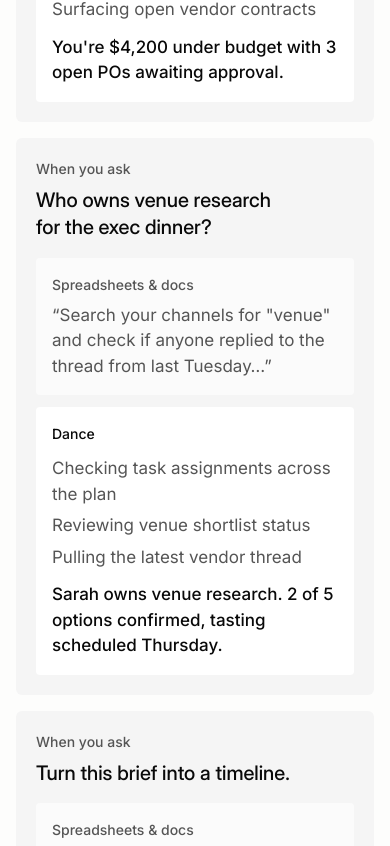
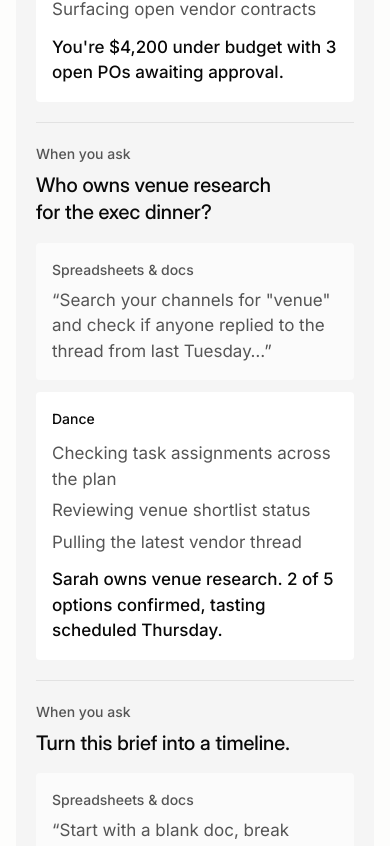
Before and after one commit to scottymatthewman/dance-website, a Next.js app: page / in a window 390 px wide. Shown: the part 6598-7444 px from the top of the page. Built offline with nearby package versions, Linux system fonts and the light colour scheme.

Commit message:
Use scroll-stage from md to fix tablet shell clipping
Move the scroll-driven homepage layout to md+ so content stays inside the shell frame on tablet widths. Restyle differentiator cards as a flat divided list, share the hero gradient token, and allow vertical pan on carousels.

```diff
--- a/app/globals.css
+++ b/app/globals.css
@@ -180,8 +180,8 @@
     }
   }
 
-  /* Native document-flow homepage below lg — clear fixed header on in-page nav. */
-  @media (max-width: 63.9375rem) {
+  /* Native document-flow homepage below md — clear fixed header on in-page nav. */
+  @media (max-width: 47.9375rem) {
     html {
       scroll-padding-top: var(--shell-margin-top);
     }
@@ -385,7 +385,7 @@
 
   .use-case-carousel,
   .flow-carousel {
-    touch-action: pan-x pinch-zoom;
+    touch-action: pan-x pan-y pinch-zoom;
   }
 
   .scroll-stage {
--- a/components/home/FlowCarousel.tsx
+++ b/components/home/FlowCarousel.tsx
@@ -54,7 +54,7 @@ function FlowStepCard({
 export function FlowCarousel() {
   return (
     <div
-      className="flow-carousel -mx-[var(--gutter)] snap-x snap-mandatory overflow-x-auto overscroll-x-contain scroll-pl-[var(--gutter)] px-[var(--gutter)] touch-pan-x [scrollbar-width:none] [-ms-overflow-style:none] [&::-webkit-scrollbar]:hidden"
+      className="flow-carousel -mx-[var(--gutter)] snap-x snap-mandatory overflow-x-auto overscroll-x-contain scroll-pl-[var(--gutter)] px-[var(--gutter)] [scrollbar-width:none] [-ms-overflow-style:none] [&::-webkit-scrollbar]:hidden"
       aria-label="Product flow"
     >
       <div className="flex w-max items-stretch gap-2 pb-1">
--- a/components/home/HomePage.tsx
+++ b/components/home/HomePage.tsx
@@ -7,8 +7,8 @@ import { useMediaQuery } from "@/hooks/useMediaQuery";
 import { DESKTOP_LAYOUT_MEDIA_QUERY } from "@/lib/device/breakpoints";
 
 /**
- * Below lg: native document scroll (no fixed track / spacer / release footer).
- * lg+: scroll-stage experience with pinned flow and statement holds.
+ * Below md: native document scroll (no fixed track / spacer / release footer).
+ * md+: scroll-stage experience with pinned flow and statement holds.
  */
 export function HomePage() {
   const mounted = useIsClient();
--- a/components/home/UseCaseCarousel.tsx
+++ b/components/home/UseCaseCarousel.tsx
@@ -82,7 +82,7 @@ function UseCaseCtaCard() {
 export function UseCaseCarousel() {
   return (
     <div
-      className="use-case-carousel -mx-[var(--gutter)] snap-x snap-mandatory overflow-x-auto overscroll-x-contain scroll-pl-[var(--gutter)] px-[var(--gutter)] touch-pan-x [scrollbar-width:none] [-ms-overflow-style:none] [&::-webkit-scrollbar]:hidden"
+      className="use-case-carousel -mx-[var(--gutter)] snap-x snap-mandatory overflow-x-auto overscroll-x-contain scroll-pl-[var(--gutter)] px-[var(--gutter)] [scrollbar-width:none] [-ms-overflow-style:none] [&::-webkit-scrollbar]:hidden"
       aria-label="Event use cases"
     >
       <div className="flex w-max gap-2 pb-1">
--- a/components/home/sections/DifferentiatorContent.tsx
+++ b/components/home/sections/DifferentiatorContent.tsx
@@ -1,5 +1,6 @@
 "use client";
 
+import { Fragment } from "react";
 import { ContentRail } from "@/components/home/sections/ContentRail";
 import { SectionHeader } from "@/components/home/sections/SectionHeader";
 import { SectionShell } from "@/components/home/sections/SectionShell";
@@ -15,12 +16,15 @@ export function DifferentiatorContent() {
       <ContentRail width="content" align="left" className="flex flex-col gap-8">
         <SectionHeader headline={headline} subhead={subhead} />
 
-        <div className="flex flex-col gap-4">
-          {items.map((item) => (
-            <article
-              key={item.prompt}
-              className="flex flex-col gap-4 rounded-[6px] bg-[#f5f5f5] p-5 sm:p-8"
-            >
+        <div className="flex flex-col gap-0 rounded-[6px] bg-[#f5f5f5]">
+          {items.map((item, index) => (
+            <Fragment key={item.prompt}>
+              {index > 0 ? (
+                <div aria-hidden className="px-5 sm:px-8">
+                  <div className="h-px bg-border-subtle" />
+                </div>
+              ) : null}
+              <article className="flex flex-col gap-4 p-5 sm:p-8">
               <div className="flex flex-col gap-2">
                 <p className="text-sm font-medium leading-normal text-secondary">
                   {promptLabel}
@@ -59,7 +63,8 @@ export function DifferentiatorContent() {
                   </p>
                 </div>
               </div>
-            </article>
+              </article>
+            </Fragment>
           ))}
         </div>
 
--- a/lib/device/breakpoints.ts
+++ b/lib/device/breakpoints.ts
@@ -1,7 +1,7 @@
-/** Tailwind `lg` — desktop scroll-driven layouts start here. */
-export const LG_MIN_WIDTH_REM = 64;
+/** Tailwind `md` — shell side margins and scroll-driven homepage layout start here. */
+export const MD_MIN_WIDTH_REM = 48;
 
-export const DESKTOP_LAYOUT_MEDIA_QUERY = `(min-width: ${LG_MIN_WIDTH_REM}rem)`;
+export const DESKTOP_LAYOUT_MEDIA_QUERY = `(min-width: ${MD_MIN_WIDTH_REM}rem)`;
 
-/** Below `lg`: normal scroll, carousels, and viewport-triggered reveals. */
-export const COMPACT_SCROLL_MEDIA_QUERY = `(max-width: ${LG_MIN_WIDTH_REM - 0.0625}rem)`;
+/** Below `md`: native document scroll, carousels, and viewport-triggered reveals. */
+export const COMPACT_SCROLL_MEDIA_QUERY = `(max-width: ${MD_MIN_WIDTH_REM - 0.0625}rem)`;
--- a/lib/home/section-surface.ts
+++ b/lib/home/section-surface.ts
@@ -1,10 +1,22 @@
 import type { HomeSectionConfig } from "@/lib/home/sections";
+
+export const HERO_BACKGROUND_GRADIENT = {
+  from: "#EDEBEE",
+  to: "#E4EAF0",
+} as const;
+
+export function gradientBackgroundStyle(gradient: {
+  from: string;
+  to: string;
+}) {
+  return {
+    backgroundImage: `linear-gradient(180deg, ${gradient.from} 0%, ${gradient.to} 100%)`,
+  };
+}
 
 export function sectionBackgroundStyle(section: HomeSectionConfig) {
   if (section.backgroundGradient) {
-    return {
-      backgroundImage: `linear-gradient(180deg, ${section.backgroundGradient.from} 0%, ${section.backgroundGradient.to} 100%)`,
-    };
+    return gradientBackgroundStyle(section.backgroundGradient);
   }
 
   if (section.backgroundColor) {
--- a/lib/home/sections.ts
+++ b/lib/home/sections.ts
@@ -1,4 +1,5 @@
 import { SCROLL_TRACK_BG } from "@/lib/home/section-spacing";
+import { HERO_BACKGROUND_GRADIENT } from "@/lib/home/section-surface";
 
 export type SectionId =
   | "hero"
@@ -85,7 +86,7 @@ export function getFeaturesHoldPx(
 export const HOME_SECTIONS: HomeSectionConfig[] = [
   {
     id: "hero",
-    backgroundGradient: { from: "#EDEBEE", to: "#E4EAF0" },
+    backgroundGradient: HERO_BACKGROUND_GRADIENT,
   },
   {
     id: "features",
```
